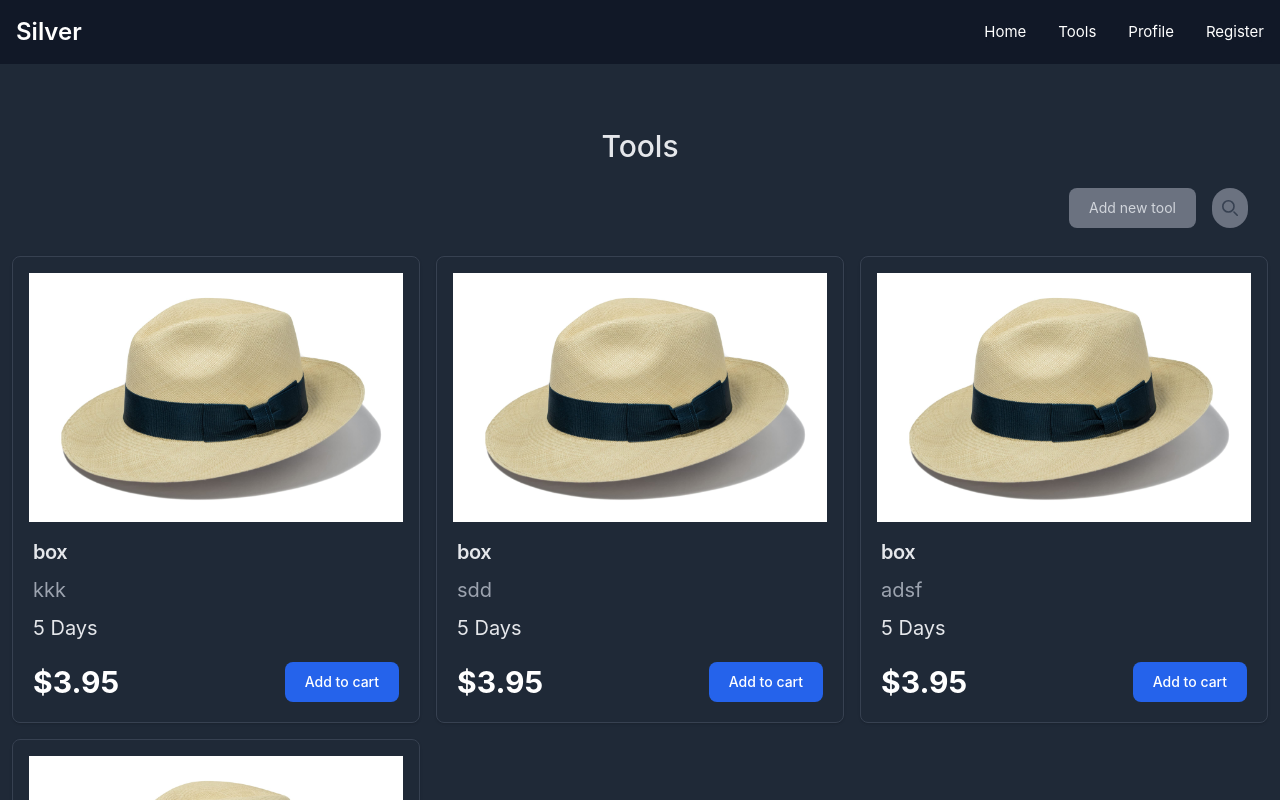
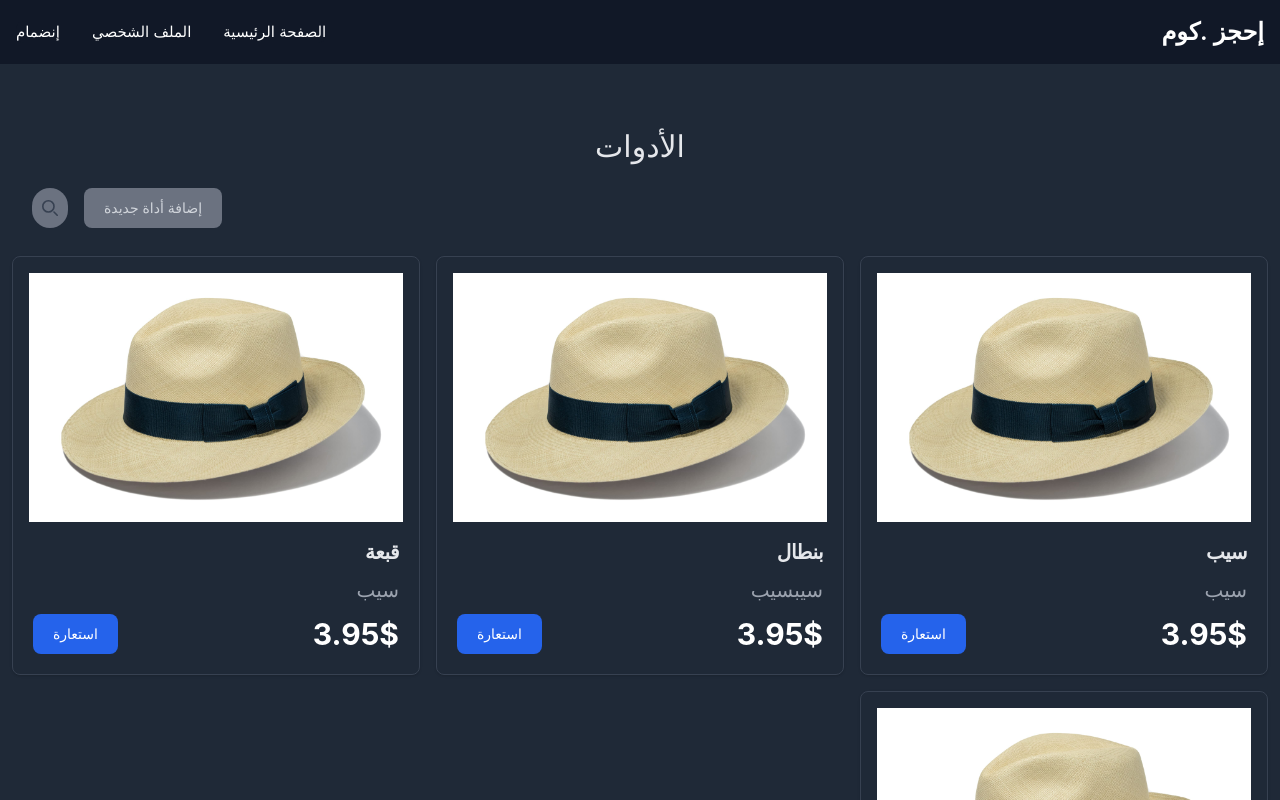
Before and after one commit to muhammad-anas-darwish/ramadan_hackathon_2024, a Vue app: page / in a window 1280 px wide. Shown: the top 800 px of the page. Built offline with nearby package versions, Linux system fonts and the light colour scheme.

Commit message:
add arabic to website

```diff
--- a/index.html
+++ b/index.html
@@ -4,9 +4,9 @@
     <meta charset="UTF-8">
     <link rel="icon" href="/favicon.ico">
     <meta name="viewport" content="width=device-width, initial-scale=1.0">
-    <title>Vite App</title>
+    <title>إحجز .كوم</title>
   </head>
-  <body>
+  <body dir="rtl">
     <div class="min-h-screen flex flex-col bg-gray-800" id="app"></div>
     <script type="module" src="/src/main.js"></script>
   </body>
--- a/src/components/Footer.vue
+++ b/src/components/Footer.vue
@@ -1,7 +1,7 @@
 <template>
   <footer class="bg-gray-900">
     <div class="flex flex-col sm:flex-row items-center justify-between p-8">
-      <span class="text-sm sm:text-center text-gray-400">© 2024. All Rights Reserved. </span>
+      <span class="text-sm sm:text-center text-gray-400">© 2024. جميع الحقوق محفوظة. </span>
       <div class="flex mt-4 justify-between sm:justify-center sm:mt-0 w-full md:w-fit text-gray-500">
         <a href="#" class="hover:text-white mx-1">
           <svg class="w-4 h-4" aria-hidden="true" xmlns="http://www.w3.org/2000/svg" fill="currentColor" viewBox="0 0 8 19">
--- a/src/components/Navbar.vue
+++ b/src/components/Navbar.vue
@@ -2,7 +2,7 @@
   <nav class="border-gray-200 bg-gray-900">
     <div class="max-w-screen-xl flex flex-wrap items-center justify-between mx-auto p-4">
       <!-- Logo -->
-      <a href="#" class="text-2xl font-semibold whitespace-nowrap text-white">Silver</a>
+      <a href="#" class="text-2xl font-semibold whitespace-nowrap text-white">إحجز .كوم</a>
       <!-- toggle button -->
       <button @click="toggleNavbar" type="button" class="inline-flex items-center p-2 w-10 h-10 justify-center text-sm rounded-lg md:hidden focus:outline-none focus:ring-2 text-gray-400 hover:bg-gray-700 focus:ring-gray-600">
         <svg class="w-5 h-5" aria-hidden="true" xmlns="http://www.w3.org/2000/svg" fill="none" viewBox="0 0 17 14">
@@ -11,25 +11,20 @@
       </button>
       <!-- Pages -->
       <div :class="{ 'hidden md:block' : showNavbar }" class="w-full md:w-auto">
-        <ul class="font-medium flex flex-col p-4 md:p-0 mt-4 border rounded-lg md:flex-row md:space-x-8 md:mt-0 md:border-0 bg-gray-800 md:bg-gray-900 border-gray-700">
+        <ul class="font-medium flex flex-col p-4 md:p-0 mt-4 border rounded-lg md:flex-row md:space-x-8 md:space-x-reverse md:mt-0 md:border-0 bg-gray-800 md:bg-gray-900 border-gray-700">
           <li>
             <RouterLink class="block py-2 px-3 rounded md:p-0 text-white md:hover:text-blue-500 hover:bg-gray-700 hover:text-white md:hover:bg-transparent" to="/">
-              Home
-            </RouterLink>
-          </li>
-          <li>
-            <RouterLink class="block py-2 px-3 rounded md:p-0 text-white md:hover:text-blue-500 hover:bg-gray-700 hover:text-white md:hover:bg-transparent" :to="{ name: 'Tools' }">
-              Tools
+              الصفحة الرئيسية
             </RouterLink>
           </li>
           <li>
             <RouterLink class="block py-2 px-3 rounded md:p-0 text-white md:hover:text-blue-500 hover:bg-gray-700 hover:text-white md:hover:bg-transparent" to="/">
-              Profile
+              الملف الشخصي
             </RouterLink>
           </li>
           <li>
-            <RouterLink class="block py-2 px-3 rounded md:p-0 text-white md:hover:text-blue-500 hover:bg-gray-700 hover:text-white md:hover:bg-transparent" to="/register">
-              Register
+            <RouterLink class="block py-2 px-3 rounded md:p-0 text-white md:hover:text-blue-500 hover:bg-gray-700 hover:text-white md:hover:bg-transparent" :to="{ name: 'Register'}">
+              إنضمام
             </RouterLink>
           </li>
         </ul>
--- a/src/views/ForgotPasswordView.vue
+++ b/src/views/ForgotPasswordView.vue
@@ -38,13 +38,13 @@ const submit = () => {
         <span v-for="message in messages" :key="message">* {{ message }}</span>
       </div>
       <div class="mb-5">
-        <label for="email" class="block mb-2 text-sm font-medium text-white">Email</label>
+        <label for="email" class="block mb-2 text-sm font-medium text-white">البريد الإلكتروني</label>
         <input v-model="email" type="email" id="email" class="shadow-sm border text-sm rounded-lg block w-full p-2.5 bg-gray-700 border-gray-600 placeholder-gray-400 text-white focus:ring-blue-500 focus:border-blue-500 shadow-sm-light" placeholder="name@gmail.com" required />
       </div>
       <div class="mb-5">
-        <RouterLink class="ms-2 text-sm font-medium hover:underline text-blue-500" :to="{ name: 'Login' }">Login</RouterLink>
+        <RouterLink class="ms-2 text-sm font-medium hover:underline text-blue-500" :to="{ name: 'Login' }">تسجيل الدخول</RouterLink>
       </div>
-      <button type="submit" class="text-white focus:ring-4 focus:outline-none font-medium rounded-lg text-sm px-5 py-2.5 text-center bg-blue-600 hover:bg-blue-700 focus:ring-blue-800">Submit</button>
+      <button type="submit" class="text-white focus:ring-4 focus:outline-none font-medium rounded-lg text-sm px-5 py-2.5 text-center bg-blue-600 hover:bg-blue-700 focus:ring-blue-800">إرسال</button>
     </form>
   </article>
 </template>
--- a/src/views/RegisterView.vue
+++ b/src/views/RegisterView.vue
@@ -169,70 +169,41 @@ const setCountryCode = (code) => {
         <span v-for="error in errors" :key="error">* {{ error }}.</span><br>
       </div>
       <div class="mb-5">
-        <label for="email" class="block mb-2 text-sm font-medium text-white">Email</label>
+        <label for="email" class="block mb-2 text-sm font-medium text-white">البريد الإلكتروني</label>
         <input v-model="email" type="email" id="email" class="shadow-sm border text-sm rounded-lg block w-full p-2.5 bg-gray-700 border-gray-600 placeholder-gray-400 text-white focus:ring-blue-500 focus:border-blue-500 shadow-sm-light" placeholder="name@gmail.com" required />
       </div>
       <div class="mb-5">
-        <label for="username" class="block mb-2 text-sm font-medium text-white">Username</label>
-        <input v-model="username" type="text" id="username" class="shadow-sm border text-sm rounded-lg block w-full p-2.5 bg-gray-700 border-gray-600 placeholder-gray-400 text-white focus:ring-blue-500 focus:border-blue-500 shadow-sm-light" placeholder="name" required />
+        <label for="username" class="block mb-2 text-sm font-medium text-white">اسم المسخدم</label>
+        <input v-model="username" type="text" id="username" class="shadow-sm border text-sm rounded-lg block w-full p-2.5 bg-gray-700 border-gray-600 placeholder-gray-400 text-white focus:ring-blue-500 focus:border-blue-500 shadow-sm-light" placeholder="الاسم" required />
       </div>
       <div class="mb-5">
-        <label for="phone_number" class="block mb-2 text-sm font-medium text-white">Phone number</label>
-        <div class="flex items-center">
-          <button @click="togglePhoneNumbers" class="flex-shrink-0 z-10 inline-flex items-center py-2.5 px-4 text-sm font-medium text-center border rounded-s-lg focus:ring-4 focus:outline-none bg-gray-700 hover:bg-gray-600 focus:ring-gray-700 text-white border-gray-600" type="button">
-            +{{ countryCode }} <svg class="w-2.5 h-2.5 ms-2.5" aria-hidden="true" xmlns="http://www.w3.org/2000/svg" fill="none" viewBox="0 0 10 6"><path stroke="currentColor" stroke-linecap="round" stroke-linejoin="round" stroke-width="2" d="m1 1 4 4 4-4" /></svg>
-          </button>
-          <div class="relative w-full">
-            <input v-model="phoneNumber" type="phone" id="phone_number" class="block p-2.5 w-full z-20 text-s rounded-e-lg border-s-0 border focus:ring-blue-500 bg-gray-700 border-s-gray-700 border-gray-600 placeholder-gray-400 text-white focus:border-blue-500" pattern="[0-9]{10}" placeholder="0123456789" required />
-          </div>
-        </div>
-        <!-- Country code popup -->
-        <div v-show="showPhoneNumbers" class="fixed top-0 right-0 left-0 z-50 flex justify-center items-center w-full h-full md:inset-0">
-          <div class="relative p-4 w-52 max-w-2xl max-h-full">
-            <div class="relative rounded-lg shadow bg-gray-700">
-              <div class="flex items-center justify-between px-2 py-1 border-b rounded-t border-gray-600">
-                <h3 class="text-xl font-semibold text-white">Countries</h3>
-                <button @click="togglePhoneNumbers" type="button" class="text-gray-400 bg-transparent rounded-lg text-sm w-8 h-8 ms-auto inline-flex justify-center items-center hover:bg-gray-600 hover:text-white">
-                  <svg class="w-3 h-3" aria-hidden="true" xmlns="http://www.w3.org/2000/svg" fill="none" viewBox="0 0 14 14">
-                    <path stroke="currentColor" stroke-linecap="round" stroke-linejoin="round" stroke-width="2" d="m1 1 6 6m0 0 6 6M7 7l6-6M7 7l-6 6" />
-                  </svg>
-                </button>
-              </div>
-              <div class="z-10 divide-y divide-gray-100 rounded-lg shadow bg-gray-700">
-                <ul class="overflow-y-auto max-h-48 py-2 text-sm text-gray-200">
-                  <li>
-                    <button @click="setCountryCode(1)" type="button" class="inline-flex w-full px-4 py-2 text-sm text-gray-200 hover:bg-gray-600 hover:text-white">
-                      <div class="inline-flex items-center">United States (+1)</div>
-                    </button>
-                  </li>
-                </ul>
-              </div>
-            </div>
-          </div>
+        <label for="phone_number" class="block mb-2 text-sm font-medium text-white">رقم الجوال</label>
+        <div class="relative w-full">
+          <input v-model="phoneNumber" type="phone" id="phone_number" class="block p-2.5 w-full z-20 text-s rounded-lg border-s-0 border focus:ring-blue-500 bg-gray-700 border-s-gray-700 border-gray-600 placeholder-gray-400 text-white focus:border-blue-500" pattern="[0-9]{10}" placeholder="0123456789" required />
         </div>
       </div>
       <div class="mb-5">
-        <label for="country" class="block mb-2 text-sm font-medium text-white">Select an option</label>
+        <label for="country" class="block mb-2 text-sm font-medium text-white">إختر عنصر</label>
         <select v-model="country" @change="changeCountry" id="country" class="border text-sm rounded-lg block w-full p-2.5 bg-gray-700 border-gray-600 placeholder-gray-400 text-white focus:ring-blue-500 focus:border-blue-500" required>
-          <option disabled value="">Choose a country</option>
+          <option disabled value="">حدد دولة</option>
           <option v-for="countryName in countries" :key="countryName['country']" :value="countryName['country']">{{ countryName["country"] }}</option>
         </select>
       </div>
       <div class="mb-5">
-        <label for="city" class="block mb-2 text-sm font-medium text-white">Select an option</label>
+        <label for="city" class="block mb-2 text-sm font-medium text-white">إختر عنصر</label>
         <select :disabled="country == ''" v-model="city" id="city" class="border text-sm rounded-lg block w-full p-2.5 bg-gray-700 border-gray-600 placeholder-gray-400 text-white focus:ring-blue-500 focus:border-blue-500" required>
-          <option disabled value="">Choose a city</option>
+          <option disabled value="">حدد مدينة</option>
           <option v-for="cityName in cities" :key="cityName" :value="cityName">{{ cityName }}</option>
         </select>
       </div>
       <div class="mb-5">
-        <label for="password" class="block mb-2 text-sm font-medium text-white">Password</label>
+        <label for="password" class="block mb-2 text-sm font-medium text-white">كلمة المرور</label>
         <input v-model="password" type="password" id="password" class="shadow-sm border text-sm rounded-lg block w-full p-2.5 bg-gray-700 border-gray-600 placeholder-gray-400 text-white focus:ring-blue-500 focus:border-blue-500 shadow-sm-light" required />
       </div>
       <div class="mb-5">
-        <RouterLink class="ms-2 text-sm font-medium hover:underline text-blue-500" :to="{ name: 'Login' }">I already have an account</RouterLink>
+        <RouterLink class="ms-2 text-sm font-medium hover:underline text-blue-500" :to="{ name: 'Login' }">لدي حساب بالفعل</RouterLink>
       </div>
-      <button type="submit" class="text-white focus:ring-4 focus:outline-none font-medium rounded-lg text-sm px-5 py-2.5 text-center bg-blue-600 hover:bg-blue-700 focus:ring-blue-800">Register</button>
+      <button type="submit" class="text-white focus:ring-4 focus:outline-none font-medium rounded-lg text-sm px-5 py-2.5 text-center bg-blue-600 hover:bg-blue-700 focus:ring-blue-800">إنشاء حساب</button>
     </form>
   </article>
 </template>
--- a/src/views/ResetPasswordView.vue
+++ b/src/views/ResetPasswordView.vue
@@ -35,10 +35,10 @@ const submit = () => {
           <span v-for="error in errors" :key="error">* {{ error }}.</span><br>
         </div>
         <div class="mb-5">
-        <label for="password" class="block mb-2 text-sm font-medium text-white">Set new password</label>
+          <label for="password" class="block mb-2 text-sm font-medium text-white">تعيين كلمة سر جديدة</label>
           <input v-model="password" type="password" id="password" class="shadow-sm border text-sm rounded-lg block w-full p-2.5 bg-gray-700 border-gray-600 placeholder-gray-400 text-white focus:ring-blue-500 focus:border-blue-500 shadow-sm-light" required />
         </div>
-      <button type="submit" class="text-white focus:ring-4 focus:outline-none font-medium rounded-lg text-sm px-5 py-2.5 text-center bg-blue-600 hover:bg-blue-700 focus:ring-blue-800">Reset password</button>
+        <button type="submit" class="text-white focus:ring-4 focus:outline-none font-medium rounded-lg text-sm px-5 py-2.5 text-center bg-blue-600 hover:bg-blue-700 focus:ring-blue-800">إعادة تعيين</button>
       </form>
     </article>
   </template>
--- a/src/views/ToolsView.vue
+++ b/src/views/ToolsView.vue
@@ -13,10 +13,10 @@ const cardsData = ref([
     id: 1,
     user: {
       id: "8",
-      username: "kkk",
+      username: "سيب",
     },
-    title: "box",
-    image: "syria",
+    title: "سيب",
+    image: "سوريا",
     period: "5 Days",
     price: "3.95",
     avalible: "true",
@@ -25,10 +25,10 @@ const cardsData = ref([
     id: 2,
     user: {
       id: "6",
-      username: "sdd",
+      username: "سيبسيب",
     },
-    title: "box",
-    image: "syria",
+    title: "بنطال",
+    image: "سوريا",
     period: "5 Days",
     price: "3.95",
     avalible: "true",
@@ -37,10 +37,10 @@ const cardsData = ref([
     id: 3,
     user: {
       id: "5",
-      username: "adsf",
+      username: "سيب",
     },
-    title: "box",
-    image: "syria",
+    title: "قبعة",
+    image: "لبنان",
     period: "5 Days",
     price: "3.95",
     avalible: "true",
@@ -49,10 +49,10 @@ const cardsData = ref([
     id: 4,
     user: {
       id: "4",
-      username: "any",
+      username: "أنس",
     },
-    title: "box",
-    image: "syria",
+    title: "علبه",
+    image: "سوريا",
     period: "5 Days",
     price: "3.95",
     avalible: "true",
@@ -87,14 +87,12 @@ const submitFilter = () => {
 
 <template>
   <article>
-    <h1 class="text-gray-200 text-3xl mx-auto w-fit font-medium mb-6">Tools</h1>
+    <h1 class="text-gray-200 text-3xl mx-auto w-fit font-medium mb-6">الأدوات</h1>
 
     <!-- Toggle filter popup -->
-    <div class="w-full flex justify-end pr-8 mb-4">
-      <button class="focus:ring-4 focus:outline-none font-medium rounded-lg text-sm px-5 py-2.5 text-center text-gray-300 bg-gray-500 hover:bg-gray-600 focus:ring-gray-700 mr-4">
-        <RouterLink :to="{ name: 'Tools.Create' }">
-          Add new tool
-        </RouterLink>
+    <div class="w-full flex justify-end pl-8 mb-4">
+      <button class="focus:ring-4 focus:outline-none font-medium rounded-lg text-sm px-5 py-2.5 text-center text-gray-300 bg-gray-500 hover:bg-gray-600 focus:ring-gray-700 ml-4">
+        <RouterLink :to="{ name: 'Tools.Create' }"> إضافة أداة جديدة </RouterLink>
       </button>
       <button @click="toggleFilterPopup" class="block focus:ring-4 focus:outline-none rounded-full p-2.5 text-center bg-gray-500 hover:bg-gray-600 focus:ring-gray-700" type="button">
         <svg class="w-4 h-4 text-gray-700" aria-hidden="true" xmlns="http://www.w3.org/2000/svg" fill="none" viewBox="0 0 20 20">
@@ -108,7 +106,7 @@ const submitFilter = () => {
       <div class="relative p-4 w-full max-w-2xl max-h-full">
         <div class="relative rounded-lg shadow bg-gray-700">
           <div class="flex items-center justify-between p-4 md:p-5 border-b rounded-t border-gray-600">
-            <h3 class="text-xl font-semibold text-white">Filter</h3>
+            <h3 class="text-xl font-semibold text-white">تصفية</h3>
             <button @click="toggleFilterPopup" type="button" class="text-gray-400 bg-transparent rounded-lg text-sm w-8 h-8 ms-auto inline-flex justify-center items-center hover:bg-gray-600 hover:text-white">
               <svg class="w-3 h-3" aria-hidden="true" xmlns="http://www.w3.org/2000/svg" fill="none" viewBox="0 0 14 14">
                 <path stroke="currentColor" stroke-linecap="round" stroke-linejoin="round" stroke-width="2" d="m1 1 6 6m0 0 6 6M7 7l6-6M7 7l-6 6" />
@@ -118,22 +116,22 @@ const submitFilter = () => {
           <div class="p-4 md:p-5 space-y-4">
             <form @submit.prevent="submitFilter" class="max-w-sm mx-auto">
               <div class="mb-5">
-                <label for="name" class="block mb-2 text-sm font-medium text-white">Name</label>
+                <label for="name" class="block mb-2 text-sm font-medium text-white">اسم الاأداة</label>
                 <input v-model="name" type="text" id="name" class="shadow-sm border text-sm rounded-lg block w-full p-2.5 bg-gray-700 border-gray-600 placeholder-gray-400 text-white focus:ring-blue-500 focus:border-blue-500 shadow-sm-light" />
               </div>
               <div class="mb-5">
-                <label for="place" class="block mb-2 text-sm font-medium text-white">Place</label>
+                <label for="place" class="block mb-2 text-sm font-medium text-white">العنوان</label>
                 <input v-model="place" type="text" id="place" class="shadow-sm border text-sm rounded-lg block w-full p-2.5 bg-gray-700 border-gray-600 placeholder-gray-400 text-white focus:ring-blue-500 focus:border-blue-500 shadow-sm-light" />
               </div>
               <div class="mb-5">
-                <label for="min-price" class="block mb-2 text-sm font-medium text-white">Price</label>
+                <label for="min-price" class="block mb-2 text-sm font-medium text-white">السعر</label>
                 <div class="flex justify-between gap-4">
-                  <input v-model="minPrice" type="number" id="min-place" class="shadow-sm border text-sm rounded-lg block w-full p-2.5 bg-gray-700 border-gray-600 placeholder-gray-400 text-white focus:ring-blue-500 focus:border-blue-500 shadow-sm-light" min="0" placeholder="Min Price" />
-                  <input v-model="maxPrice" type="number" id="max-price" class="shadow-sm border text-sm rounded-lg block w-full p-2.5 bg-gray-700 border-gray-600 placeholder-gray-400 text-white focus:ring-blue-500 focus:border-blue-500 shadow-sm-light" min="0" placeholder="Max Price" />
+                  <input v-model="minPrice" type="number" id="min-place" class="shadow-sm border text-sm rounded-lg block w-full p-2.5 bg-gray-700 border-gray-600 placeholder-gray-400 text-white focus:ring-blue-500 focus:border-blue-500 shadow-sm-light" min="0" placeholder="الحد الأدنى" />
+                  <input v-model="maxPrice" type="number" id="max-price" class="shadow-sm border text-sm rounded-lg block w-full p-2.5 bg-gray-700 border-gray-600 placeholder-gray-400 text-white focus:ring-blue-500 focus:border-blue-500 shadow-sm-light" min="0" placeholder="الحد الأعلى" />
                 </div>
               </div>
 
-              <button @click="toggleFilterPopup" type="submit" class="text-white focus:ring-4 focus:outline-none font-medium rounded-lg text-sm px-5 py-2.5 text-center bg-blue-600 hover:bg-blue-700 focus:ring-blue-800">Filter</button>
+              <button @click="toggleFilterPopup" type="submit" class="text-white focus:ring-4 focus:outline-none font-medium rounded-lg text-sm px-5 py-2.5 text-center bg-blue-600 hover:bg-blue-700 focus:ring-blue-800">تصفية</button>
             </form>
           </div>
         </div>
@@ -152,10 +150,9 @@ const submitFilter = () => {
             <h5 class="text-xl font-semibold tracking-tight text-gray-200">{{ card.title }}</h5>
           </a>
           <div class="mt-2.5 mb-2.5 break-words text-xl text-gray-400">{{ card.user.username }}</div>
-          <div class="mt-2.5 mb-5 text-xl text-gray-200">{{ card.period }}</div>
           <div class="flex items-center justify-between">
-            <span class="text-3xl font-bold text-white">${{ card.price }}</span>
-            <a href="#" class="text-white focus:ring-4 focus:outline-none font-medium rounded-lg text-sm px-5 py-2.5 text-center bg-blue-600 hover:bg-blue-700 focus:ring-blue-800">Add to cart</a>
+            <span class="text-3xl font-bold text-white">{{ card.price }}$</span>
+            <a href="#" class="text-white focus:ring-4 focus:outline-none font-medium rounded-lg text-sm px-5 py-2.5 text-center bg-blue-600 hover:bg-blue-700 focus:ring-blue-800">استعارة</a>
           </div>
         </div>
       </div>
```
Also changed, not shown: src/views/LoginView.vue (+4 -4 lines), src/views/ToolsCreateView.vue (+9 -9 lines). Lines whose indentation alone changed are shown as unchanged.
